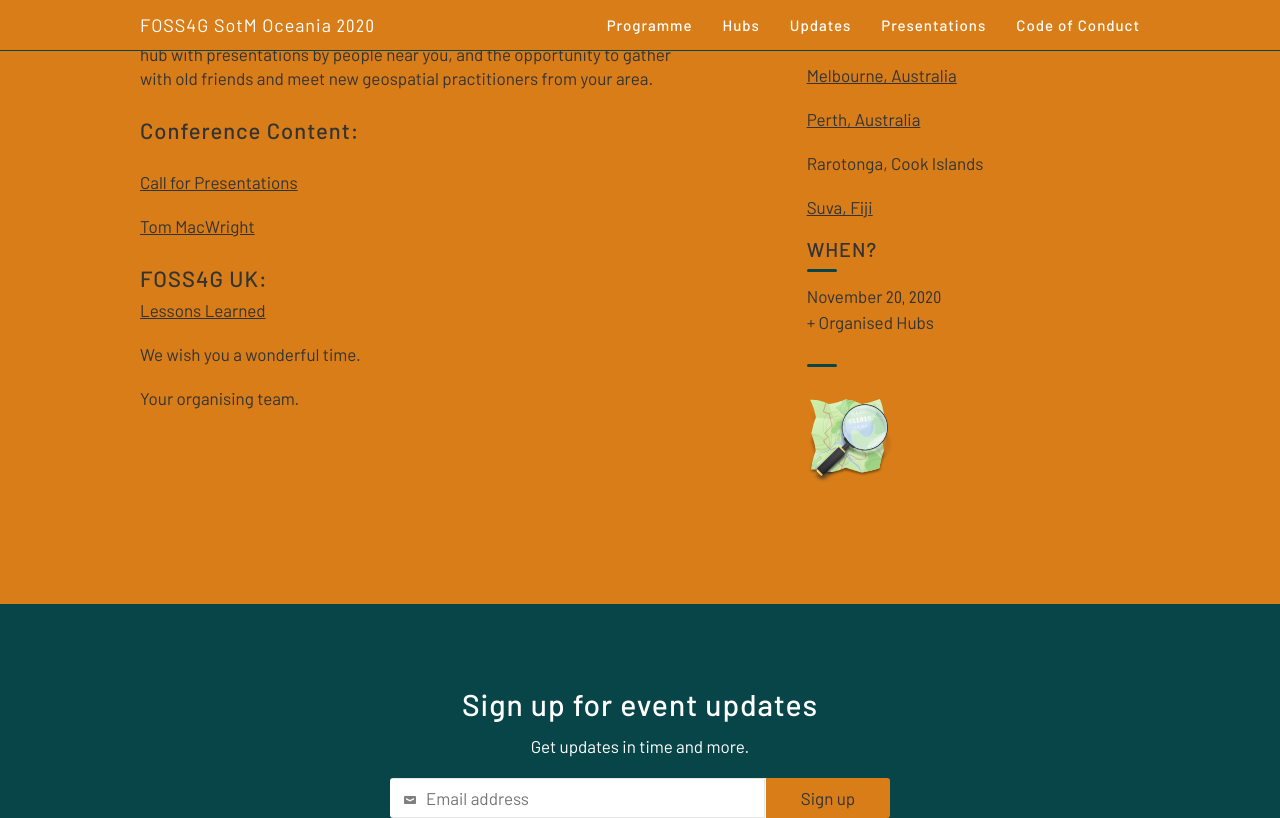
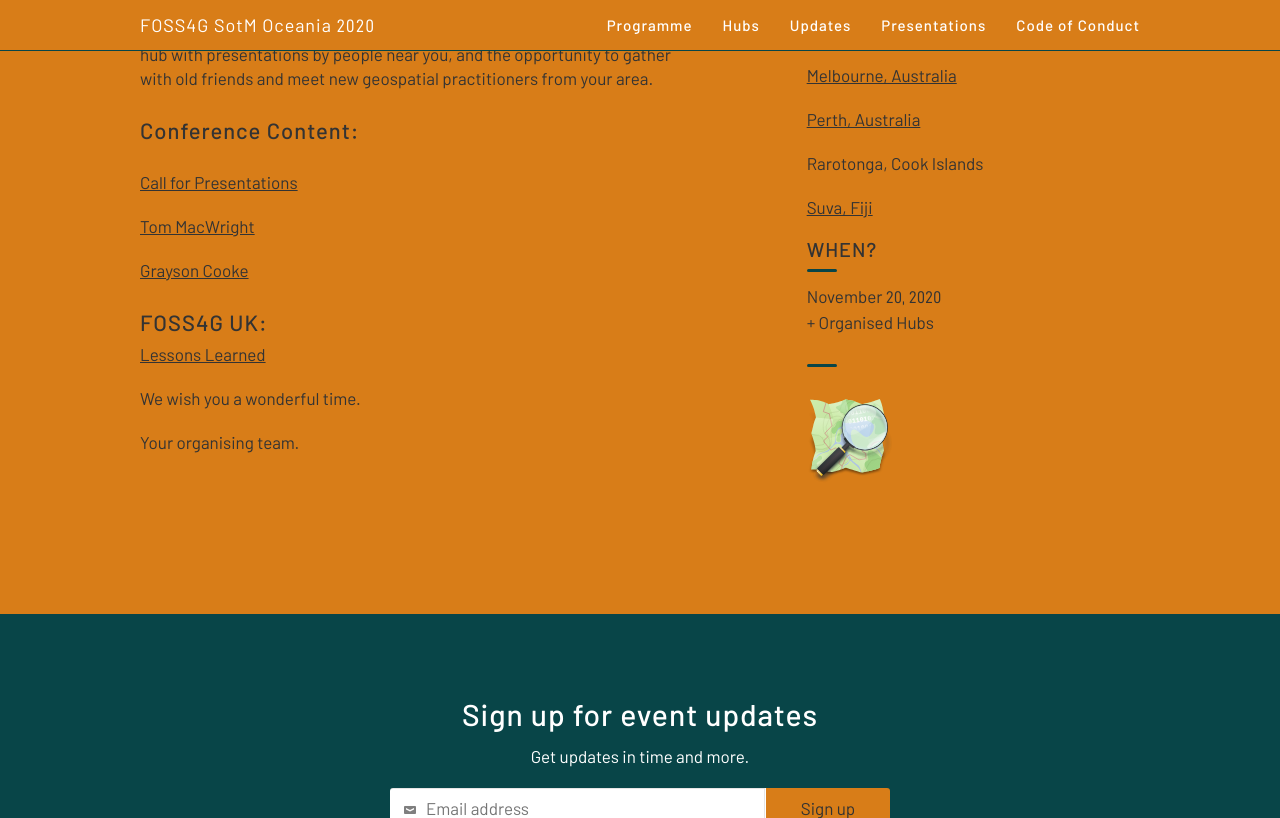
Before and after one commit to osgeo-oceania/foss4g-sotm-oceania-2020, a Jekyll site: the page built from index.html, in a window 1280 px wide and 900 px high, scrolled down 1354 px, cut to the strip 0-818 px from the top of the window. Built offline with Jekyll 4.4.1, drawn with Linux system fonts in a browser that asks for light colours.

Commit message:
added another speaker

```diff
--- a/_includes/about.html
+++ b/_includes/about.html
@@ -15,6 +15,7 @@
                   <p> <h2>Conference Content:</h2> </p>
             <p> <a href="https://docs.google.com/forms/d/e/1FAIpQLSd8aZjlZvP5ArubK0DkcIfEUIZnyxZLy1pNFS0p4YafKSo4LA/viewform" rel="noopener noreferrer" target="_blank">Call for Presentations</a> </p>
             <p> <a href="https://macwright.com/about/" rel="noopener noreferrer" target="_blank">Tom MacWright</a> </p>
+            <p> <a href="https://www.graysoncooke.com/" rel="noopener noreferrer" target="_blank">Grayson Cooke</a> </p>
             <!-- <p> <h2>Conference Platform:</h2> <a href="http://maptimeoceania.slack.com/" rel="noopener noreferrer" target="_blank">Slack Platform - foss4g-sotm-oceania channel</a> </p> -->
             <p> <h2>FOSS4G UK:</h2> <a href="https://wiki.osgeo.org/wiki/FOSS4GUK_2020_Online_-_Lessons_Learnt" rel="noopener noreferrer" target="_blank">Lessons Learned</a> </p>
             <p>We wish you a wonderful time.</p>
```
